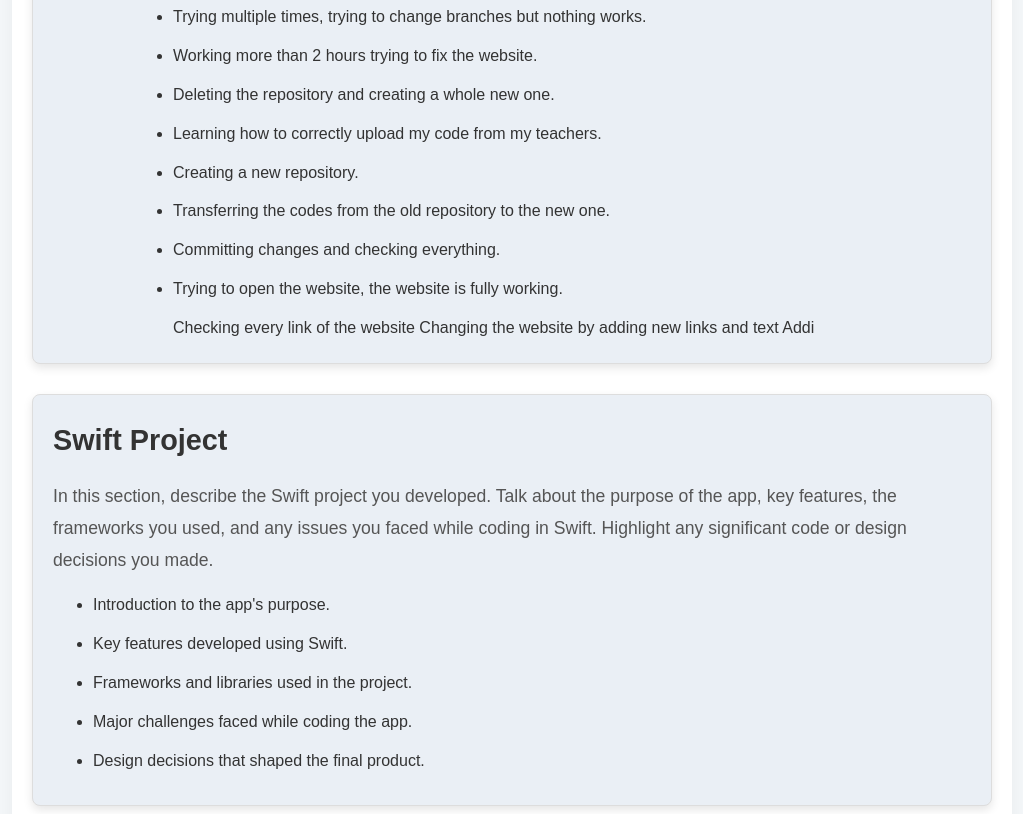
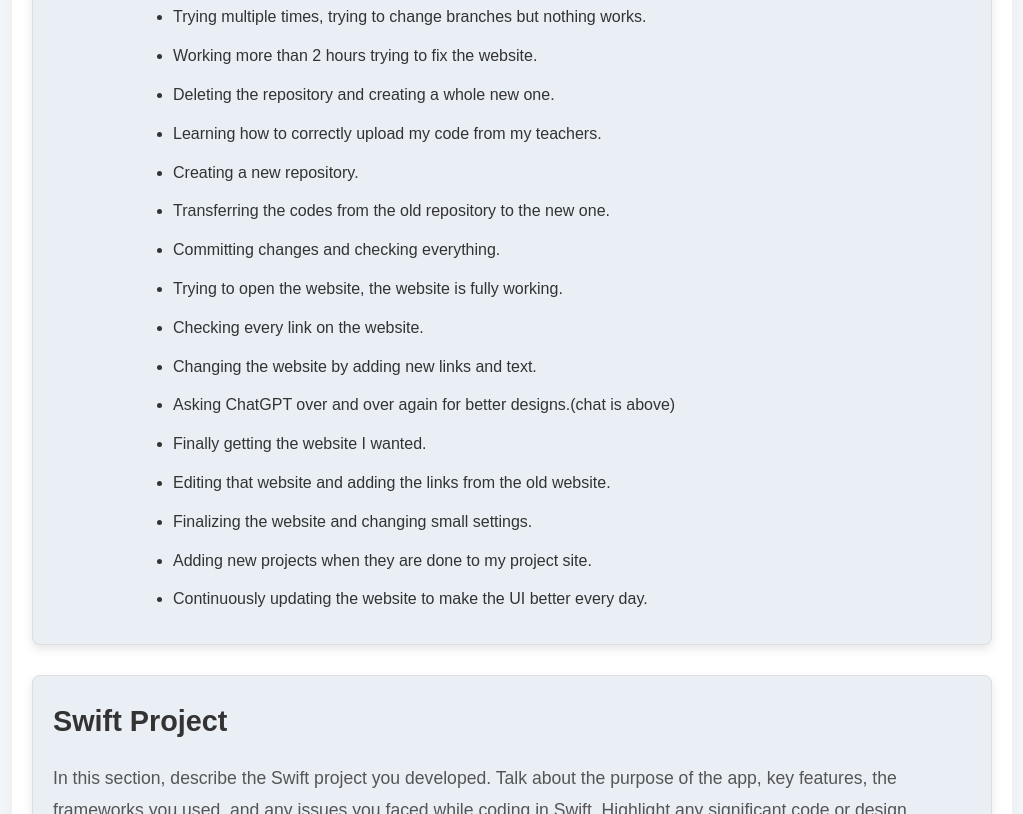
Before and after one commit to dorukguclu/dorukguclu.github.io, a plain HTML site: page doc.html in a window 1280 px wide. Shown: the part 1285-2099 px from the top of the page, without its empty margins (128-1151 px from the left). Drawn offline with Linux system fonts and the light colour scheme.

Commit message:
Update doc.html

```diff
--- a/doc.html
+++ b/doc.html
@@ -178,9 +178,14 @@
                 <li>Transferring the codes from the old repository to the new one.</li>
                 <li>Committing changes and checking everything.</li>
                 <li>Trying to open the website, the website is fully working.</li>
-                Checking every link of the website
-                Changing the website by adding new links and text
-                Addi
+                <li>Checking every link on the website.</li>
+                <li>Changing the website by adding new links and text.</li>
+                <li>Asking ChatGPT over and over again for better designs.(chat is above)</li>
+                <li>Finally getting the website I wanted.</li>
+                <li>Editing that website and adding the links from the old website.</li>
+                <li>Finalizing the website and changing small settings.</li>
+                <li>Adding new projects when they are done to my project site.</li>
+                <li>Continuously updating the website to make the UI better every day.</li>
             </ul>
         </section>
 
```
